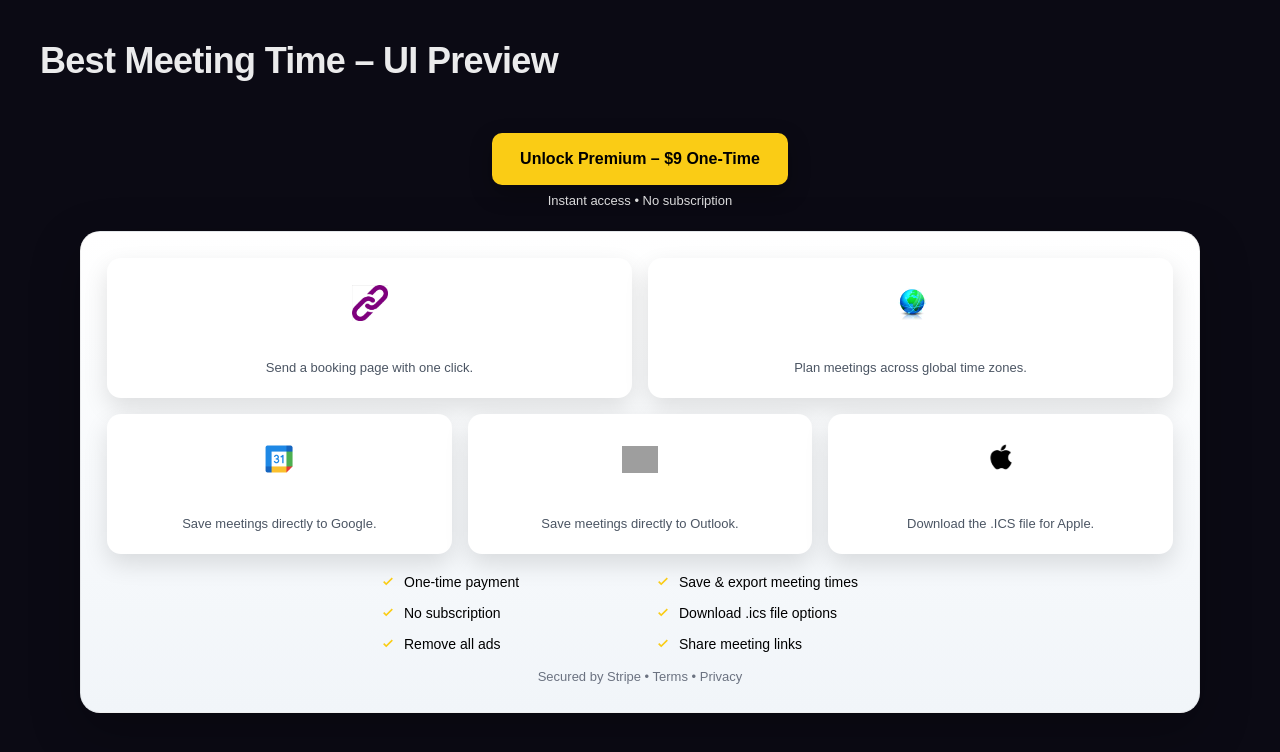
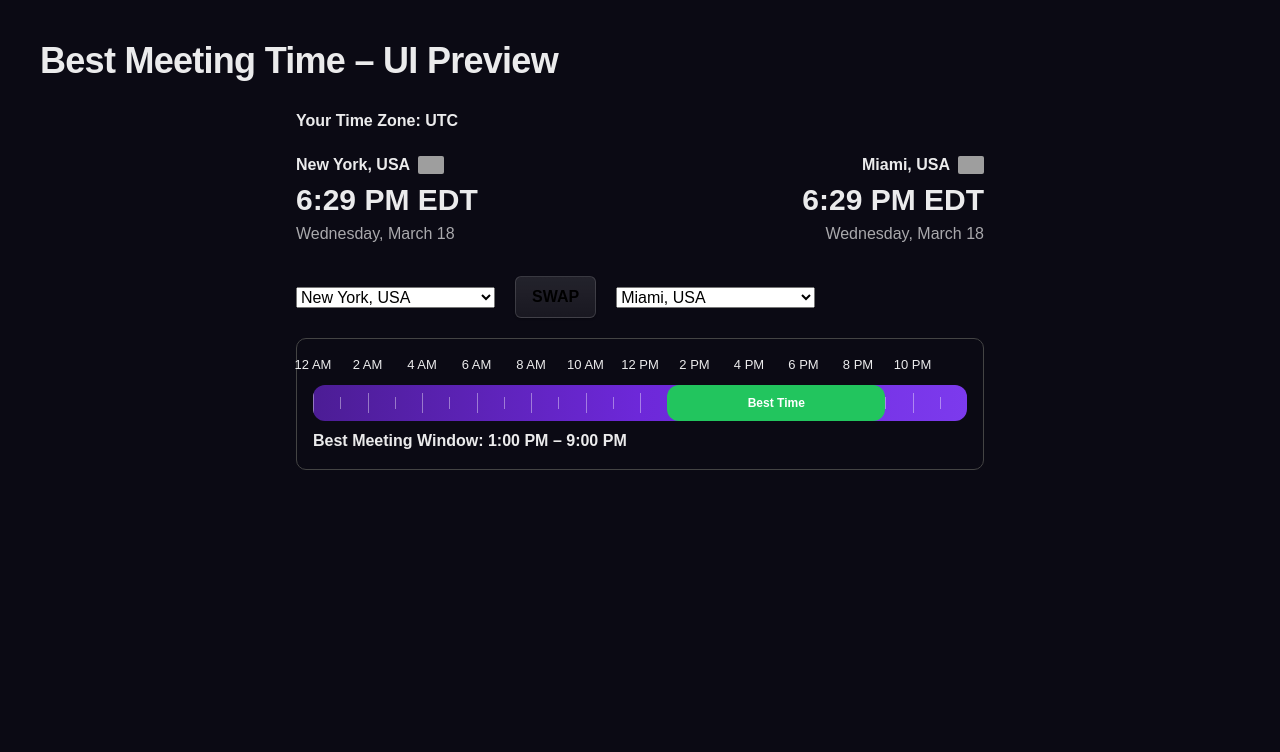
Before and after one commit to techtalk1282/Best-Meeting-Time, a Next.js app: page /preview in a window 1280 px wide. Shown: the top 752 px of the page. Built offline with nearby package versions, Linux system fonts and the light colour scheme; grey boxes are pictures that could not be loaded.

Commit message:
fix broken code

```diff
--- a/app/ui/ToolPreviewSection.tsx
+++ b/app/ui/ToolPreviewSection.tsx
@@ -1,205 +1,482 @@
-import { ReactNode } from "react";
+"use client";
 
-type PremiumFeaturesSectionProps = {
-  children?: ReactNode;
+import { useState, useEffect } from "react";
+
+type City = {
+  name: string;
+  time: string;
+  tz: string;
 };
 
-const cardBase: React.CSSProperties = {
-  background: "#ffffff",
-  borderRadius: 14,
-  padding: 18,
-  textAlign: "center",
-  boxShadow: "0 10px 25px rgba(0,0,0,0.12)",
-  minHeight: 140,
-  display: "flex",
-  flexDirection: "column",
-  alignItems: "center",
-  justifyContent: "center",
+type Window = {
+  startUtc: string;
+  endUtc: string;
 };
 
-const iconWrap: React.CSSProperties = {
-  width: 50,
-  height: 50,
-  display: "flex",
-  alignItems: "center",
-  justifyContent: "center",
-  marginBottom: 8,
-};
+const CITY_OPTIONS: City[] = [
 
-const iconImg: React.CSSProperties = {
-  width: 36,
-  height: 36,
-  objectFit: "contain",
-};
+  { name: "New York, USA", time: "", tz: "America/New_York" },
+  { name: "Miami, USA", time: "", tz: "America/New_York" },
+  { name: "Chicago, USA", time: "", tz: "America/Chicago" },
+  { name: "Dallas, USA", time: "", tz: "America/Chicago" },
+  { name: "Denver, USA", time: "", tz: "America/Denver" },
+  { name: "Los Angeles, USA", time: "", tz: "America/Los_Angeles" },
+  { name: "San Francisco, USA", time: "", tz: "America/Los_Angeles" },
+  { name: "Seattle, USA", time: "", tz: "America/Los_Angeles" },
 
-const iconImgApple: React.CSSProperties = {
-  width: 40,
-  height: 40,
-  objectFit: "contain",
-};
+  { name: "Toronto, Canada", time: "", tz: "America/Toronto" },
+  { name: "Vancouver, Canada", time: "", tz: "America/Vancouver" },
 
-const cardTitle: React.CSSProperties = {
-  fontSize: 15,
-  fontWeight: 700,
-  margin: "0 0 6px 0",
-};
+  { name: "São Paulo, Brazil", time: "", tz: "America/Sao_Paulo" },
+  { name: "Buenos Aires, Argentina", time: "", tz: "America/Argentina/Buenos_Aires" },
 
-const cardText: React.CSSProperties = {
-  fontSize: 13,
-  lineHeight: 1.4,
-  margin: 0,
-  color: "#4b5563",
-};
+  { name: "London, UK", time: "", tz: "Europe/London" },
+  { name: "Paris, France", time: "", tz: "Europe/Paris" },
+  { name: "Berlin, Germany", time: "", tz: "Europe/Berlin" },
+  { name: "Madrid, Spain", time: "", tz: "Europe/Madrid" },
+  { name: "Rome, Italy", time: "", tz: "Europe/Rome" },
+  { name: "Amsterdam, Netherlands", time: "", tz: "Europe/Amsterdam" },
+  { name: "Zurich, Switzerland", time: "", tz: "Europe/Zurich" },
+  { name: "Stockholm, Sweden", time: "", tz: "Europe/Stockholm" },
 
-const checklistItem: React.CSSProperties = {
-  display: "flex",
-  alignItems: "center",
-  gap: 8,
-  fontSize: 14,
-  fontWeight: 500,
-};
+  { name: "Dubai, UAE", time: "", tz: "Asia/Dubai" },
+  { name: "Tel Aviv, Israel", time: "", tz: "Asia/Jerusalem" },
+  { name: "Riyadh, Saudi Arabia", time: "", tz: "Asia/Riyadh" },
 
-function CheckIcon() {
+  { name: "Cape Town, South Africa", time: "", tz: "Africa/Johannesburg" },
+  { name: "Nairobi, Kenya", time: "", tz: "Africa/Nairobi" },
+
+  { name: "Mumbai, India", time: "", tz: "Asia/Kolkata" },
+  { name: "Delhi, India", time: "", tz: "Asia/Kolkata" },
+
+  { name: "Singapore", time: "", tz: "Asia/Singapore" },
+  { name: "Hong Kong", time: "", tz: "Asia/Hong_Kong" },
+  { name: "Shanghai, China", time: "", tz: "Asia/Shanghai" },
+  { name: "Beijing, China", time: "", tz: "Asia/Shanghai" },
+  { name: "Tokyo, Japan", time: "", tz: "Asia/Tokyo" },
+  { name: "Seoul, South Korea", time: "", tz: "Asia/Seoul" },
+  { name: "Bangkok, Thailand", time: "", tz: "Asia/Bangkok" },
+  { name: "Jakarta, Indonesia", time: "", tz: "Asia/Jakarta" },
+
+  { name: "Sydney, Australia", time: "", tz: "Australia/Sydney" },
+  { name: "Melbourne, Australia", time: "", tz: "Australia/Melbourne" },
+  { name: "Brisbane, Australia", time: "", tz: "Australia/Brisbane" },
+  { name: "Perth, Australia", time: "", tz: "Australia/Perth" },
+  { name: "Auckland, New Zealand", time: "", tz: "Pacific/Auckland" }
+
+];
+
+/* COUNTRY FLAG MAP */
+
+function getCountryCode(city: string): string {
+
+  if (city.includes("USA")) return "us";
+  if (city.includes("Canada")) return "ca";
+  if (city.includes("Brazil")) return "br";
+  if (city.includes("Argentina")) return "ar";
+
+  if (city.includes("UK")) return "gb";
+  if (city.includes("France")) return "fr";
+  if (city.includes("Germany")) return "de";
+  if (city.includes("Spain")) return "es";
+  if (city.includes("Italy")) return "it";
+  if (city.includes("Netherlands")) return "nl";
+  if (city.includes("Switzerland")) return "ch";
+  if (city.includes("Sweden")) return "se";
+
+  if (city.includes("UAE")) return "ae";
+  if (city.includes("Israel")) return "il";
+  if (city.includes("Saudi")) return "sa";
+
+  if (city.includes("South Africa")) return "za";
+  if (city.includes("Kenya")) return "ke";
+
+  if (city.includes("India")) return "in";
+
+  if (city.includes("Singapore")) return "sg";
+  if (city.includes("Hong Kong")) return "hk";
+  if (city.includes("China")) return "cn";
+  if (city.includes("Japan")) return "jp";
+  if (city.includes("South Korea")) return "kr";
+  if (city.includes("Thailand")) return "th";
+  if (city.includes("Indonesia")) return "id";
+
+  if (city.includes("Australia")) return "au";
+  if (city.includes("New Zealand")) return "nz";
+
+  return "un";
+}
+
+function Flag({ city }: { city: string }) {
+
+  const code = getCountryCode(city);
+
   return (
-    <svg width="16" height="16" viewBox="0 0 20 20">
-      <path
-        d="M7.8 14.2L3.9 10.3l1.4-1.4 2.5 2.5 6.9-6.9 1.4 1.4-8.3 8.3z"
-        fill="#facc15"
-      />
-    </svg>
+    <img
+      src={`https://flagcdn.com/w40/${code}.png`}
+      alt={code}
+      style={{
+        width: 26,
+        height: 18,
+        marginLeft: 8,
+        borderRadius: 2
+      }}
+    />
   );
 }
 
-export default function PremiumFeaturesSection({
-  children,
-}: PremiumFeaturesSectionProps) {
+/* TIMEZONE NORMALIZATION */
+
+function normalizeTimeZoneLabel(label?: string) {
+
+  if (!label) return "";
+
+  const map: Record<string, string> = {
+
+    "GMT+0": "GMT",
+    "GMT+1": "CET",
+    "GMT+2": "CEST",
+
+    "GMT+3": "EAT",
+    "GMT+4": "GST",
+
+    "GMT+5": "PKT",
+    "GMT+5:30": "IST",
+    "GMT+6": "BST",
+    "GMT+7": "ICT",
+    "GMT+8": "CST",
+    "GMT+9": "JST",
+
+    "GMT+10": "AEST",
+    "GMT+11": "AEDT",
+
+    "GMT+12": "NZST",
+    "GMT+13": "NZDT",
+
+    "GMT-3": "BRT"
+
+  };
+
+  return map[label] ?? label;
+}
+
+/* TIMEZONE OFFSET */
+
+function getTimeZoneOffsetMinutes(date: Date, timeZone: string): number {
+
+  const parts = new Intl.DateTimeFormat("en-US", {
+    timeZone,
+    timeZoneName: "shortOffset",
+    hour: "2-digit",
+    minute: "2-digit",
+    hour12: false,
+  }).formatToParts(date);
+
+  const tzPart =
+    parts.find((part) => part.type === "timeZoneName")?.value ?? "GMT+0";
+
+  const match = tzPart.match(/GMT([+-])(\d{1,2})(?::?(\d{2}))?/);
+
+  if (!match) return 0;
+
+  const sign = match[1] === "-" ? -1 : 1;
+  const hours = Number(match[2]);
+  const minutes = Number(match[3] ?? "0");
+
+  return sign * (hours * 60 + minutes);
+}
+
+/* MEETING OVERLAP */
+
+function calculateOverlap(cityA: City, cityB: City): Window {
+
+  const now = new Date();
+
+  const offsetA = getTimeZoneOffsetMinutes(now, cityA.tz);
+  const offsetB = getTimeZoneOffsetMinutes(now, cityB.tz);
+
+  const workStart = 9 * 60;
+  const workEnd = 17 * 60;
+
+  const startA = workStart - offsetA;
+  const endA = workEnd - offsetA;
+
+  const startB = workStart - offsetB;
+  const endB = workEnd - offsetB;
+
+  let overlapStart = Math.max(startA, startB);
+  let overlapEnd = Math.min(endA, endB);
+
+  if (overlapStart >= overlapEnd) {
+    overlapEnd = overlapStart + 120;
+  }
+
+  const base = new Date();
+  base.setUTCHours(0, 0, 0, 0);
+
+  const start = new Date(base.getTime() + overlapStart * 60000);
+  const end = new Date(base.getTime() + overlapEnd * 60000);
+
+  return {
+    startUtc: start.toISOString(),
+    endUtc: end.toISOString(),
+  };
+}
+
+/* MAIN COMPONENT */
+
+export default function ToolPreviewSection() {
+
+  const [viewerTZ, setViewerTZ] = useState<string | null>(null);
+
+  useEffect(() => {
+    const tz = Intl.DateTimeFormat().resolvedOptions().timeZone;
+    setViewerTZ(tz);
+  }, []);
+
+  const [cityA, setCityA] = useState<City>(CITY_OPTIONS[0]);
+  const [cityB, setCityB] = useState<City>(CITY_OPTIONS[1]);
+
+  const meetingWindow = calculateOverlap(cityA, cityB);
+
+  const startDate = new Date(meetingWindow.startUtc);
+  const endDate = new Date(meetingWindow.endUtc);
+
+  const startHour = startDate.getHours() + startDate.getMinutes() / 60;
+  const endHour = endDate.getHours() + endDate.getMinutes() / 60;
+
+  const startPercent = (startHour / 24) * 100;
+  const widthPercent = ((endHour - startHour) / 24) * 100;
+
+  const startLocal = startDate.toLocaleTimeString([], { hour: "numeric", minute: "2-digit" });
+  const endLocal = endDate.toLocaleTimeString([], { hour: "numeric", minute: "2-digit" });
+
+  const now = new Date();
+
+  const cityATime = new Intl.DateTimeFormat("en-US", {
+    timeZone: cityA.tz,
+    hour: "numeric",
+    minute: "2-digit"
+  }).format(now);
+
+  const cityBTime = new Intl.DateTimeFormat("en-US", {
+    timeZone: cityB.tz,
+    hour: "numeric",
+    minute: "2-digit"
+  }).format(now);
+
+  const cityATZRaw = new Intl.DateTimeFormat("en-US", {
+    timeZone: cityA.tz,
+    timeZoneName: "short"
+  }).formatToParts(now).find(p => p.type === "timeZoneName")?.value;
+
+  const cityBTZRaw = new Intl.DateTimeFormat("en-US", {
+    timeZone: cityB.tz,
+    timeZoneName: "short"
+  }).formatToParts(now).find(p => p.type === "timeZoneName")?.value;
+
+  const cityATZ = normalizeTimeZoneLabel(cityATZRaw);
+  const cityBTZ = normalizeTimeZoneLabel(cityBTZRaw);
+
+  const cityADate = new Intl.DateTimeFormat("en-US", {
+    timeZone: cityA.tz,
+    weekday: "long",
+    month: "long",
+    day: "numeric"
+  }).format(now);
+
+  const cityBDate = new Intl.DateTimeFormat("en-US", {
+    timeZone: cityB.tz,
+    weekday: "long",
+    month: "long",
+    day: "numeric"
+  }).format(now);
+
+  const labels = [
+    { label: "12 AM", hour: 0 },
+    { label: "2 AM", hour: 2 },
+    { label: "4 AM", hour: 4 },
+    { label: "6 AM", hour: 6 },
+    { label: "8 AM", hour: 8 },
+    { label: "10 AM", hour: 10 },
+    { label: "12 PM", hour: 12 },
+    { label: "2 PM", hour: 14 },
+    { label: "4 PM", hour: 16 },
+    { label: "6 PM", hour: 18 },
+    { label: "8 PM", hour: 20 },
+    { label: "10 PM", hour: 22 }
+  ];
+
   return (
-    <section
-      id="premium-features"
-      style={{
-        padding: "40px 20px",
-        background: "transparent",
-        color: "#ffffff",
-      }}
-    >
-      <div style={{ maxWidth: 1120, margin: "0 auto" }}>
 
-        <div style={{ textAlign: "center", marginBottom: 20 }}>
-          <button
-            style={{
-              background: "#facc15",
-              color: "#000",
-              border: "none",
-              padding: "14px 28px",
-              borderRadius: 10,
-              fontWeight: 700,
-              fontSize: 16,
-              cursor: "pointer",
-              boxShadow: "0 8px 22px rgba(0,0,0,0.3)",
-            }}
-          >
-            Unlock Premium – $9 One-Time
-          </button>
+    <div style={{ maxWidth: 720, margin: "0 auto", padding: 16 }}>
 
-          <div style={{ marginTop: 6, fontSize: 13, opacity: 0.85 }}>
-            Instant access • No subscription
+      {viewerTZ && (
+        <div style={{ marginBottom: 20, fontWeight: 600 }}>
+          Your Time Zone: {viewerTZ}
+        </div>
+      )}
+
+      <div style={{ display: "flex", justifyContent: "space-between", marginBottom: 30 }}>
+
+        <div>
+          <div style={{ fontWeight: 600, display: "flex", alignItems: "center" }}>
+            {cityA.name}
+            <Flag city={cityA.name}/>
+          </div>
+
+          <div style={{ fontSize: 30, fontWeight: 700 }}>
+            {cityATime} {cityATZ}
+          </div>
+
+          <div style={{ opacity: 0.7 }}>
+            {cityADate}
           </div>
         </div>
 
-        <div
-          style={{
-            background: "linear-gradient(180deg,#ffffff,#f1f5f9)",
-            borderRadius: 20,
-            padding: 26,
-            color: "#000",
-            border: "1px solid rgba(0,0,0,0.06)",
-            boxShadow: "0 18px 50px rgba(0,0,0,0.25)",
+        <div style={{ textAlign: "right" }}>
+          <div style={{ fontWeight: 600, display: "flex", alignItems: "center", justifyContent: "flex-end" }}>
+            {cityB.name}
+            <Flag city={cityB.name}/>
+          </div>
+
+          <div style={{ fontSize: 30, fontWeight: 700 }}>
+            {cityBTime} {cityBTZ}
+          </div>
+
+          <div style={{ opacity: 0.7 }}>
+            {cityBDate}
+          </div>
+        </div>
+
+      </div>
+
+      <div style={{ display: "flex", gap: 20, marginBottom: 20, alignItems: "center" }}>
+
+        <select
+          value={cityA.name}
+          onChange={(e) => {
+            const city = CITY_OPTIONS.find(c => c.name === e.target.value)!;
+            setCityA(city);
           }}
         >
-          <div
-            style={{
-              display: "grid",
-              gridTemplateColumns: "1fr 1fr",
-              gap: 16,
-              marginBottom: 16,
-            }}
-          >
-            <div style={cardBase}>
-              <div style={iconWrap}>
-                <img src="/share.png" style={iconImg} />
-              </div>
-              <h3 style={cardTitle}>Share a Meeting Link</h3>
-              <p style={cardText}>Send a booking page with one click.</p>
-            </div>
+          {CITY_OPTIONS.map(city => (
+            <option key={city.name} value={city.name}>
+              {city.name}
+            </option>
+          ))}
+        </select>
 
-            <div style={cardBase}>
-              <div style={iconWrap}>
-                <img src="/globe.png" style={iconImg} />
-              </div>
-              <h3 style={cardTitle}>Compare Cities Globally</h3>
-              <p style={cardText}>
-                Plan meetings across global time zones.
-              </p>
-            </div>
-          </div>
+        <button
+          onClick={() => {
+            const temp = cityA;
+            setCityA(cityB);
+            setCityB(temp);
+          }}
+          style={{
+            padding: "8px 16px",
+            fontWeight: 600,
+            borderRadius: 6,
+            cursor: "pointer",
+            color: "#000"
+          }}
+        >
+          SWAP
+        </button>
+
+        <select
+          value={cityB.name}
+          onChange={(e) => {
+            const city = CITY_OPTIONS.find(c => c.name === e.target.value)!;
+            setCityB(city);
+          }}
+        >
+          {CITY_OPTIONS.map(city => (
+            <option key={city.name} value={city.name}>
+              {city.name}
+            </option>
+          ))}
+        </select>
+
+      </div>
+
+      <div style={{ border: "1px solid #444", padding: 16, borderRadius: 10 }}>
+
+        <div style={{ position: "relative", height: 20, marginBottom: 10 }}>
+
+          {labels.map((l) => (
+            <span
+              key={l.hour}
+              style={{
+                position: "absolute",
+                left: `${(l.hour / 24) * 100}%`,
+                transform: "translateX(-50%)",
+                fontSize: 13
+              }}
+            >
+              {l.label}
+            </span>
+          ))}
+
+        </div>
+
+        <div style={{ position: "relative" }}>
 
           <div
             style={{
-              display: "grid",
-              gridTemplateColumns: "1fr 1fr 1fr",
-              gap: 16,
-              marginBottom: 18,
+              height: 36,
+              borderRadius: 12,
+              background: "linear-gradient(90deg,#4c1d95,#6d28d9,#7c3aed)",
+              position: "relative",
+              overflow: "hidden"
             }}
           >
-            <div style={cardBase}>
-              <div style={iconWrap}>
-                <img src="/google-calendar.png" style={iconImg} />
-              </div>
-              <h3 style={cardTitle}>Google Calendar</h3>
-              <p style={cardText}>Save meetings directly to Google.</p>
+
+            {[...Array(24)].map((_, i) => (
+              <div
+                key={i}
+                style={{
+                  position: "absolute",
+                  left: `${(i / 24) * 100}%`,
+                  top: "50%",
+                  transform: "translateY(-50%)",
+                  width: 1,
+                  height: i % 2 === 0 ? 20 : 12,
+                  background: "#ffffff66",
+                  pointerEvents: "none"
+                }}
+              />
+            ))}
+
+            <div
+              style={{
+                position: "absolute",
+                left: `${startPercent}%`,
+                width: `${widthPercent}%`,
+                height: "100%",
+                background: "#22c55e",
+                borderRadius: 12,
+                display: "flex",
+                alignItems: "center",
+                justifyContent: "center",
+                fontWeight: 600,
+                color: "#fff",
+                fontSize: 12
+              }}
+            >
+              Best Time
             </div>
 
-            <div style={cardBase}>
-              <div style={iconWrap}>
-                <img src="/outlook.png" style={iconImg} />
-              </div>
-              <h3 style={cardTitle}>Outlook Calendar</h3>
-              <p style={cardText}>Save meetings directly to Outlook.</p>
-            </div>
-
-            <div style={cardBase}>
-              <div style={iconWrap}>
-                <img src="/apple.png" style={iconImgApple} />
-              </div>
-              <h3 style={cardTitle}>Apple Calendar</h3>
-              <p style={cardText}>Download the .ICS file for Apple.</p>
-            </div>
-
-            {children}
           </div>
 
-          <div
-            style={{
-              display: "grid",
-              gridTemplateColumns: "1fr 1fr",
-              gap: "10px 30px",
-              maxWidth: 520,
-              margin: "0 auto",
-            }}
-          >
-            <div style={checklistItem}><CheckIcon /><span>One-time payment</span></div>
-            <div style={checklistItem}><CheckIcon /><span>Save & export meeting times</span></div>
-            <div style={checklistItem}><CheckIcon /><span>No subscription</span></div>
-            <div style={checklistItem}><CheckIcon /><span>Download .ics file options</span></div>
-            <div style={checklistItem}><CheckIcon /><span>Remove all ads</span></div>
-            <div style={checklistItem}><CheckIcon /><span>Share meeting links</span></div>
-          </div>
+        </div>
 
-          <div style={{ textAlign: "center", fontSize: 13, marginTop: 12, color: "#6b7280" }}>
-            Secured by Stripe • Terms • Privacy
-          </div>
+        <div style={{ marginTop: 8, fontWeight: 600 }}>
+          Best Meeting Window: <strong>{startLocal} – {endLocal}</strong>
         </div>
+
       </div>
-    </section>
+
+    </div>
   );
 }
```
